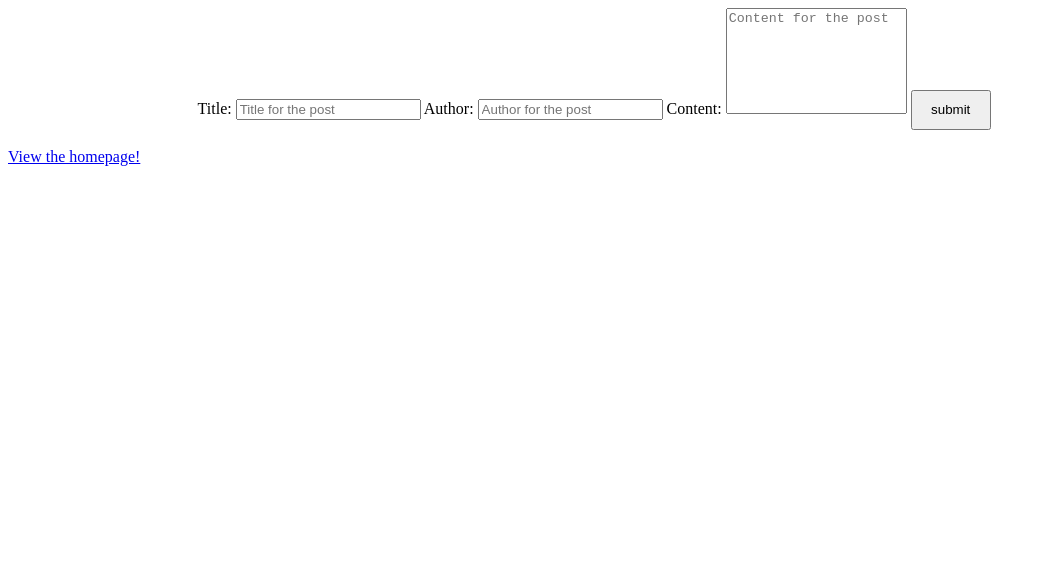
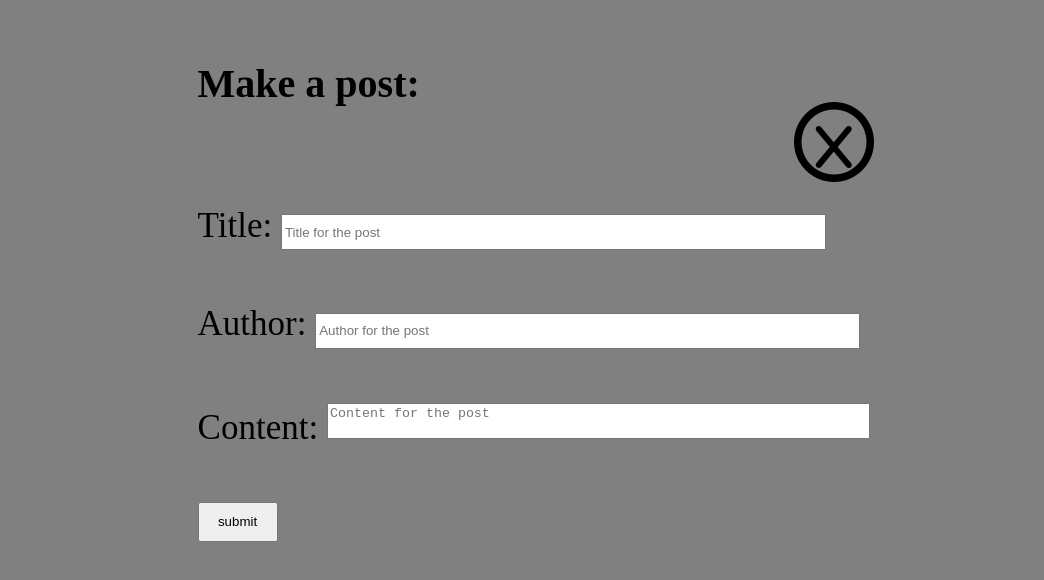
Before and after one commit to JackForsman/Prog2-JackForsman, a website: page slutprojekt/makePost.html in a window 1280 px wide. Shown: the whole page, without its empty margins (0-1044 px from the left). Drawn offline with Linux system fonts and the light colour scheme.

Commit message:
Update makePost.html

```diff
--- a/slutprojekt/makePost.html
+++ b/slutprojekt/makePost.html
@@ -5,19 +5,28 @@
     <meta name="viewport" content="width=device-width, initial-scale=1.0">
     <title>Create a post</title>
     <link rel="stylesheet" href="style.css">
+    <link rel="stylesheet" href="https://cdnjs.cloudflare.com/ajax/libs/font-awesome/6.0.0-beta3/css/all.min.css">
 </head>
-<body>
+<body class="makePost">
+
+    <h1 class="titleMakePost">Make a post:</h1>
+    <i class="fa-regular fa-circle fa-5x circle2"></i>
+    <i class="fa-solid fa-x fa-3x cross"></i>
     <form class="form">
-        <label for="title">Title: </label>
-        <input type="text" id="title" name="title" placeholder="Title for the post">
-        <label for="author">Author: </label>
-        <input type="text" id="author" name="author" placeholder="Author for the post">
-        <label for="content">Content: </label>
-        <textarea type="text" id="content" name="content" placeholder="Content for the post"></textarea>
+        <br><br><br><br>
+        <label class="post-label" for="title">Title: </label>
+        <input maxlength="40" required class="post-input" type="text" id="title" name="title" placeholder="Title for the post">
+        <br><br><br><br>
+        <label class="post-label" for="author">Author: </label>
+        <input maxlength="30" required class="post-input" type="text" id="author" name="author" placeholder="Author for the post">
+        <br><br><br><br>
+        <label class="post-label" for="content">Content: </label>
+        <textarea maxlength="500" required class="post-input" type="text" id="content" name="content" placeholder="Content for the post"></textarea>
+        <br><br><br><br>
         <input type="submit" value="submit">
     </form>
     <br>
-    <a href="/home.html">View the homepage!</a>
+    <a href="/home.html" class="link"></a>
     <script src="script.js"></script>
 </body>
 </html>
```
